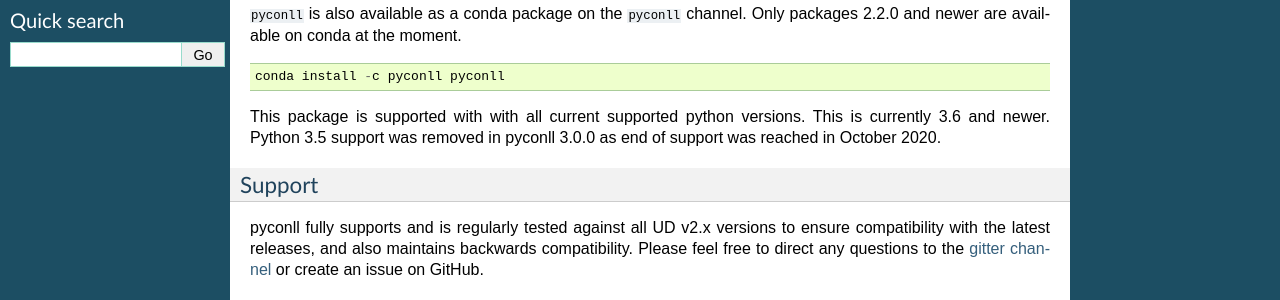
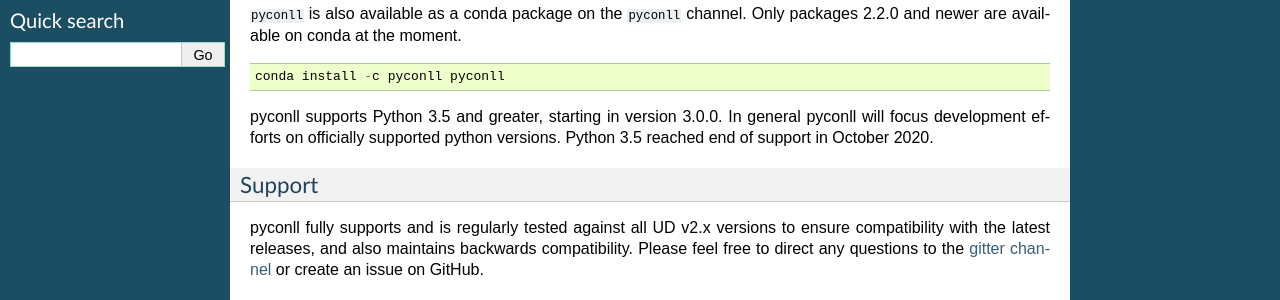
Before and after one commit to pyconll/pyconll, a Sphinx documentation site: the page built from docs/readme.rst, in a window 1280 px wide. Shown: the part 434-734 px from the top of the page. Built offline with Sphinx 7.4.7, drawn with Linux system fonts in a browser that asks for light colours; the version number could not be read and is left out.

Commit message:
Handle feedback and CI checks.

```diff
--- a/CHANGELOG.rst
+++ b/CHANGELOG.rst
@@ -33,7 +33,7 @@
 Removed
 ~~~~~~~
 
--  Python 3.5 support was removed as part of supporting type
+-  Python 3.4 and 3.5 support was removed as part of supporting type
    annotations.
 
 [2.3.3] - 2020-10-25
--- a/README.rst
+++ b/README.rst
@@ -30,9 +30,9 @@
 
     conda install -c pyconll pyconll
 
-This package is supported with with all current supported python
-versions. This is currently 3.6 and newer. Python 3.5 support was
-removed in pyconll 3.0.0 as end of support was reached in October 2020.
+pyconll supports Python 3.5 and greater, starting in version 3.0.0. In
+general pyconll will focus development efforts on officially supported
+python versions. Python 3.5 reached end of support in October 2020.
 
 Support
 ~~~~~~~
--- a/docs/pyconll/unit/token.rst
+++ b/docs/pyconll/unit/token.rst
@@ -7,7 +7,7 @@
 
 Fields
 -----------------------------------
-All fields are strings except for ``feats``, ``deps``, and ``misc``, which are ``dicts``. Each of these fields has specific semantics per the UDv2 guidelines. Since these fields are ``dicts`` these means modifying them uses python's natural syntax for dictionaries.
+All fields are optional strings except for ``feats``, ``deps``, and ``misc``, which are ``dicts``. As optional strings, they can either be None, or a string value. Fields which are dictionaries have specific semantics per the UDv2 guidelines. Since these fields are ``dicts`` this means modifying them uses python's natural syntax for dictionaries.
 
 feats
 ~~~~~~~~~~~~~~~~~~~~~~~~~~~~~~~~~~~
```
Also changed, not shown: CHANGELOG.md (+1 -1 lines), README.md (+1 -1 lines), 6 other files.
